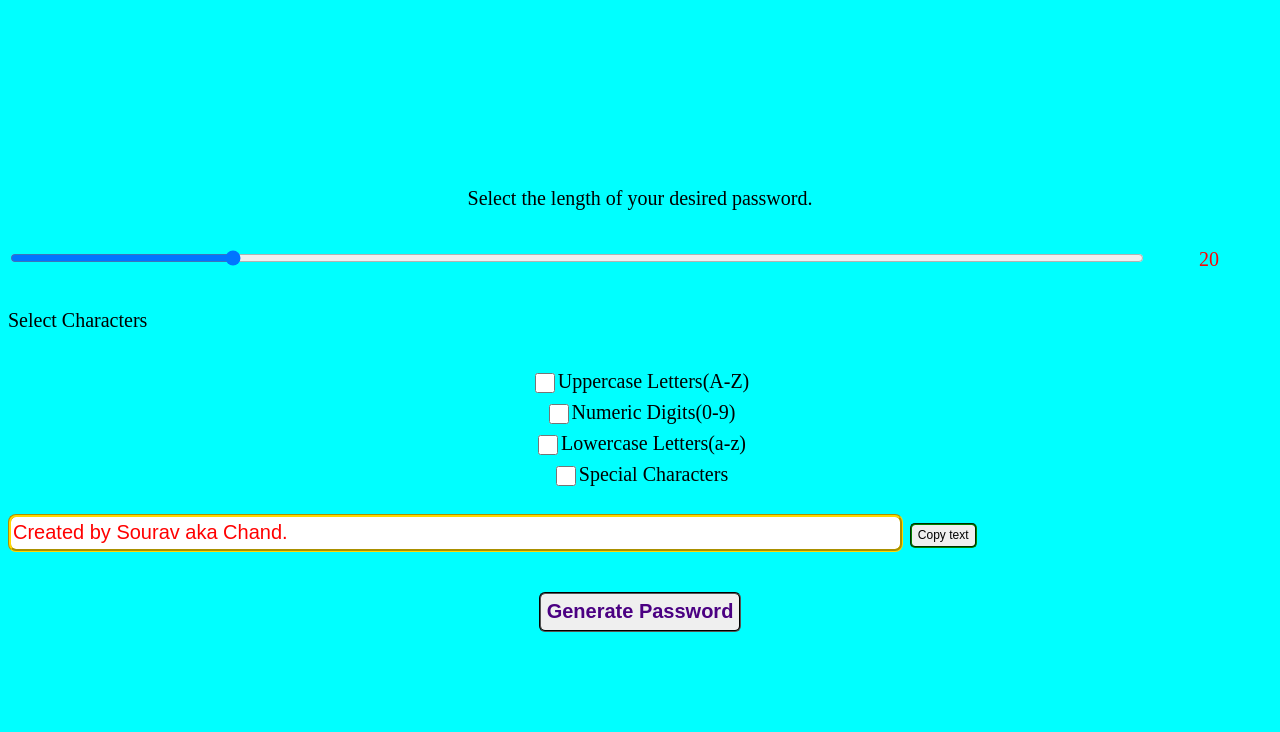
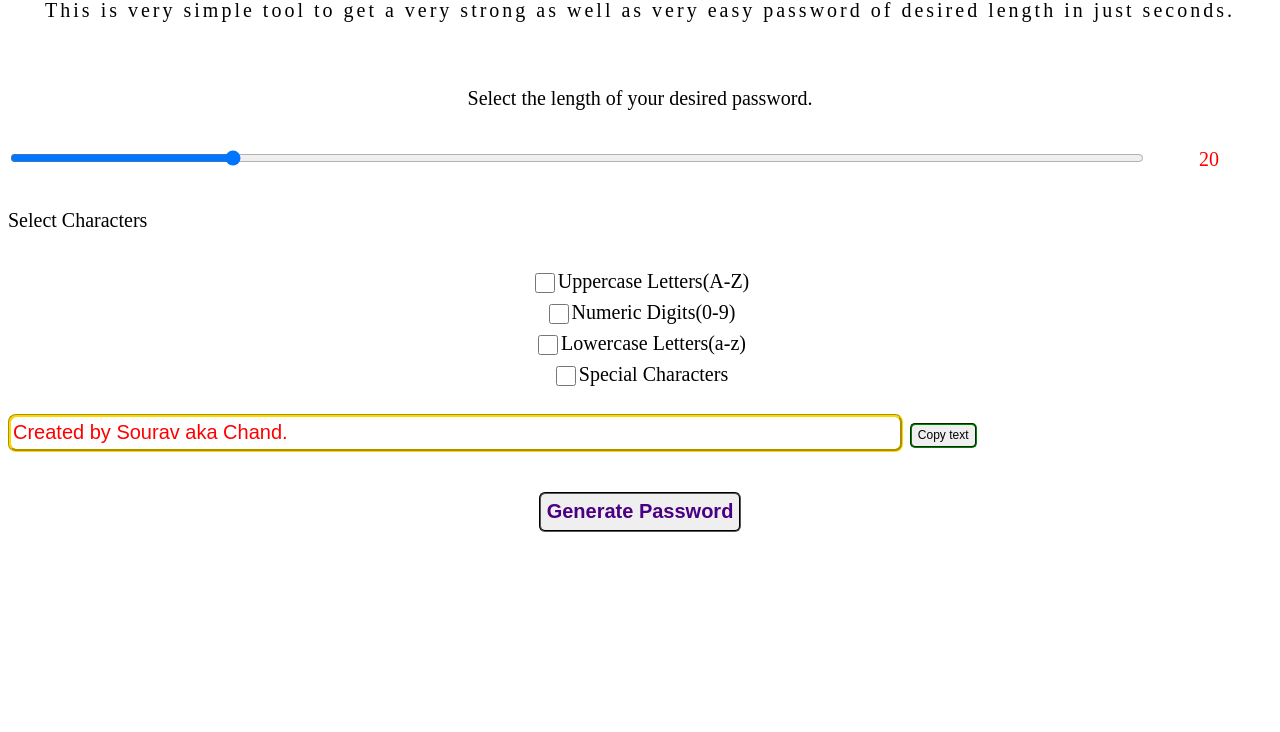
Before and after one commit to souravkgit/souravkgit.github.io, a plain HTML site: page index.html in a window 1280 px wide. Shown: the part 68-800 px from the top of the page. Drawn offline with Linux system fonts and the light colour scheme.

Commit message:
Update index.html

```diff
--- a/index.html
+++ b/index.html
@@ -1,89 +1,89 @@
 <!DOCTYPE html>
 <html lang="en">
-
   <head>
-    <meta charset="UTF-8">
-    <meta http-equiv="X-UA-Compatible" content="IE=edge">
-    <meta name="viewport" content="width=device-width, initial-scale=1.0">
+    <meta charset="UTF-8" />
+    <meta http-equiv="X-UA-Compatible" content="IE=edge" />
+    <meta name="viewport" content="width=device-width, initial-scale=1.0" />
     <title>Pass Generator</title>
-    <link rel="stylesheet" href="styles.css">
+    <link rel="stylesheet" href="styles.css" />
   </head>
 
-<body style="background-color: cyan;">
+  <body>
+    <div class="head">Password Generator</div>
 
+    <div id="desc"></div>
 
-    <div class="head">
-        Password Generator
-    </div>
-
-
-    <div id="desc">
-
-    </div>
-
-
-    <div class="asklen">
-        Select the length of your desired password.
-    </div>
-
+    <div class="asklen">Select the length of your desired password.</div>
 
     <div class="slidebar">
-        <input type="range" min="1" max="100" value="20" class="slider" id="myRange">
+      <input
+        type="range"
+        min="1"
+        max="100"
+        value="20"
+        class="slider"
+        id="myRange"
+      />
       <div class="count" id="demo"></div>
     </div>
 
+    <div id="charac" class="charac">Select Characters</div>
 
-    <div class="charac">
-        Select Characters
+    <div class="items">
+      <div id="options" class="options">
+        <div id="opt" class="opt">
+          <form autocomplete="off">
+            <label for="checkbox">
+                 <input type="checkbox" class="box" onclick="upper()">
+            </label>
+       </form>
+
+          <div class="text1" id="text1">Uppercase Letters(A-Z)</div>
         </div>
 
+        <div id="opt" class="opt">
+            <form autocomplete="off">
+                <label for="checkbox">
+                     <input type="checkbox" class="box" onclick="nums()">
+                </label>
+           </form>
+          <div class="text2" id="text2">Numeric Digits(0-9)</div>
+        </div>
 
-    <div class="options">
+        <div id="opt" class="opt">
+            <form autocomplete="off">
+                <label for="checkbox">
+                     <input type="checkbox" class="box" onclick="lower()">
+                </label>
+           </form>
+          <div class="text3" id="text3">Lowercase Letters(a-z)</div>
+        </div>
 
-        <div class="opt">
-            <input type="checkbox" class="box" onclick="upper()">
-            <div class="text1" id="text1">
-                Uppercase Letters(A-Z)
+        <div id="opt" class="opt">
+            <form autocomplete="off">
+                <label for="checkbox">
+                     <input type="checkbox" class="box" onclick="special()">
+                </label>
+           </form>
+          <div class="text4" id="text4">Special Characters</div>
         </div>
       </div>
 
-
-        <div class="opt">
-            <input type="checkbox" onclick="nums()" class="box">
-            <div class="text2" id="text2">
-                Numeric Digits(0-9)
+      <div class="genrate">
+        <input
+          type="text"
+          value="Created by Sourav aka Chand."
+          id="myInput"
+          class="show"
+        />
+        <button id="copy" class="copy" onclick="myFunction()">Copy text</button>
       </div>
     </div>
 
-
-        <div class="opt">
-            <input type="checkbox" onclick="lower()" class="box">
-            <div class="text3" id="text3">
-                Lowercase Letters(a-z)
-            </div>
+    <div id="gene" class="gene">
+      <button class="gen" onclick="Genrate()">Generate Password</button>
     </div>
 
-
-        <div class="opt">
-            <input type="checkbox" onclick="special()" class="box">
-            <div class="text4" id="text4">
-                Special Characters
-            </div>
-        </div>
-
-
-        <input type="text" value="Created by Sourav aka Chand." id="myInput">
-        <button class="copy" onclick="myFunction()">Copy text</button>
-
-
-        <div class="gene">
-
-            <button class="gen" onclick="Genrate()">Generate Password</button>
-
-        </div>
-
-    </div>
     <script src="data.js"></script>
   </body>
-
 </html>
```
Lines whose indentation alone changed are shown as unchanged.
